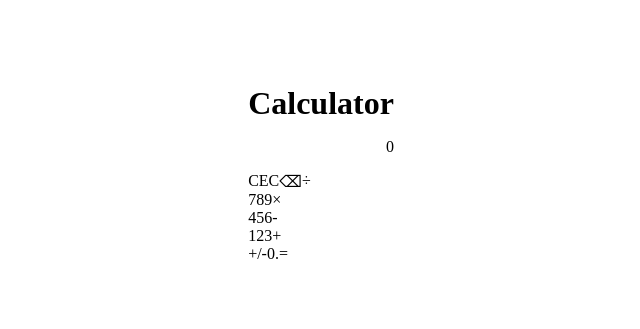
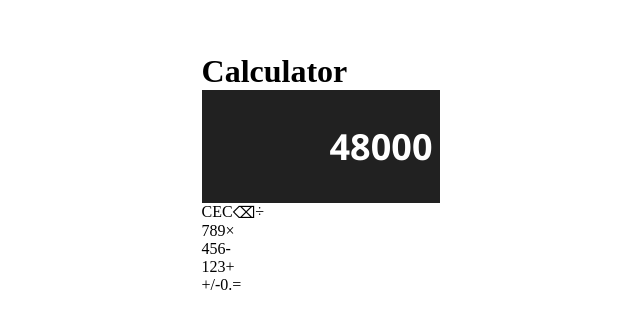
Before and after one commit to w-gin-tan/NightModeCalculator, a plain HTML site: page index.html in a window 1280 px wide. Shown: the part 237-566 px from the top of the page, without its empty margins (319-959 px from the left). Drawn offline with Linux system fonts and the light colour scheme.

Commit message:
style: Resize font display and background color

```diff
--- a/index.html
+++ b/index.html
@@ -12,7 +12,7 @@
     <div class="calculator">
         <h1 class="heading">Calculator</h1>
         <div class="display">
-            <p id="ans">0</p>
+            <p id="ans">48000</p>
         </div>
         <div class="keypad">
             <div class="numpad">
--- a/style.css
+++ b/style.css
@@ -19,6 +19,16 @@ body {
     text-align: end;
 }
 
+#ans {
+    font-family: "Segoe UI";
+    font-size: 36px;
+    font-weight: 600;
+    color: white;
+    background-color: #212121;
+    margin: 0;
+    padding: 32px 8px 32px 128px;
+}
+
 .keypad {
     display: flex;
 }
```
